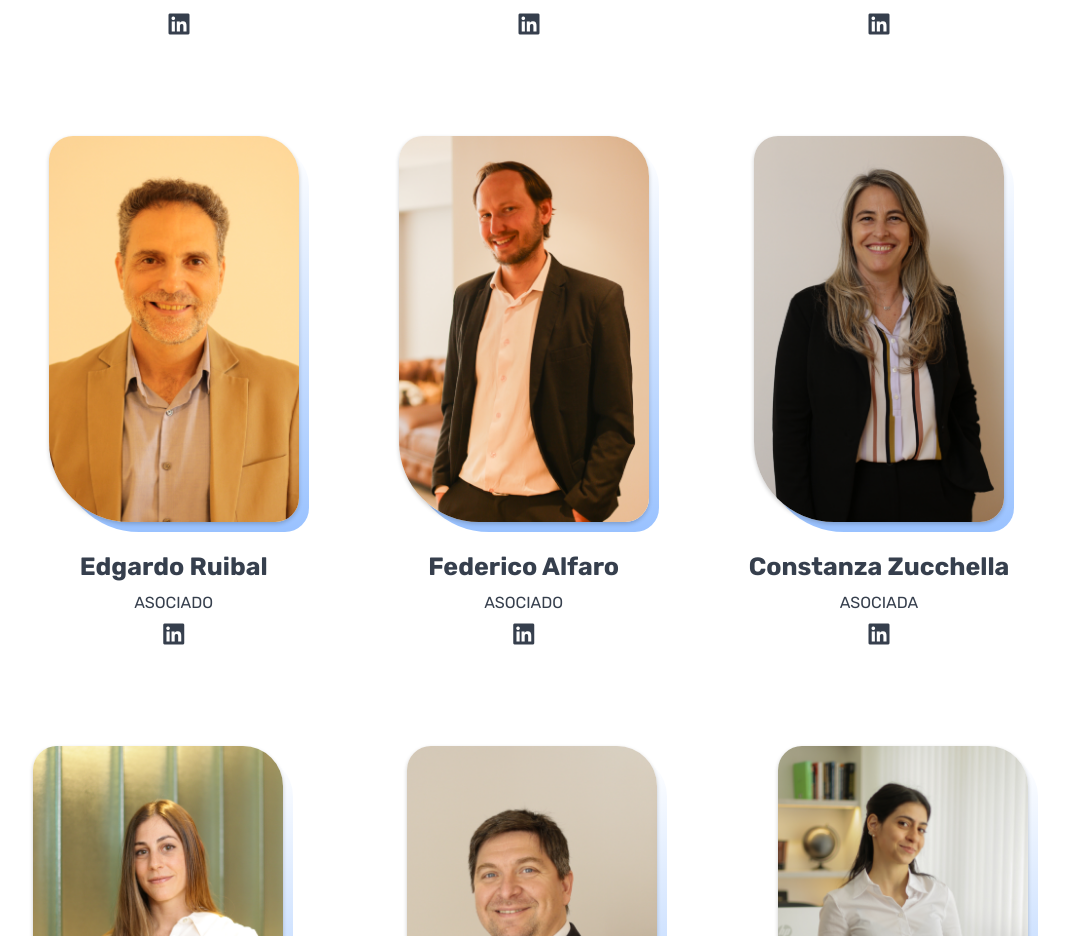
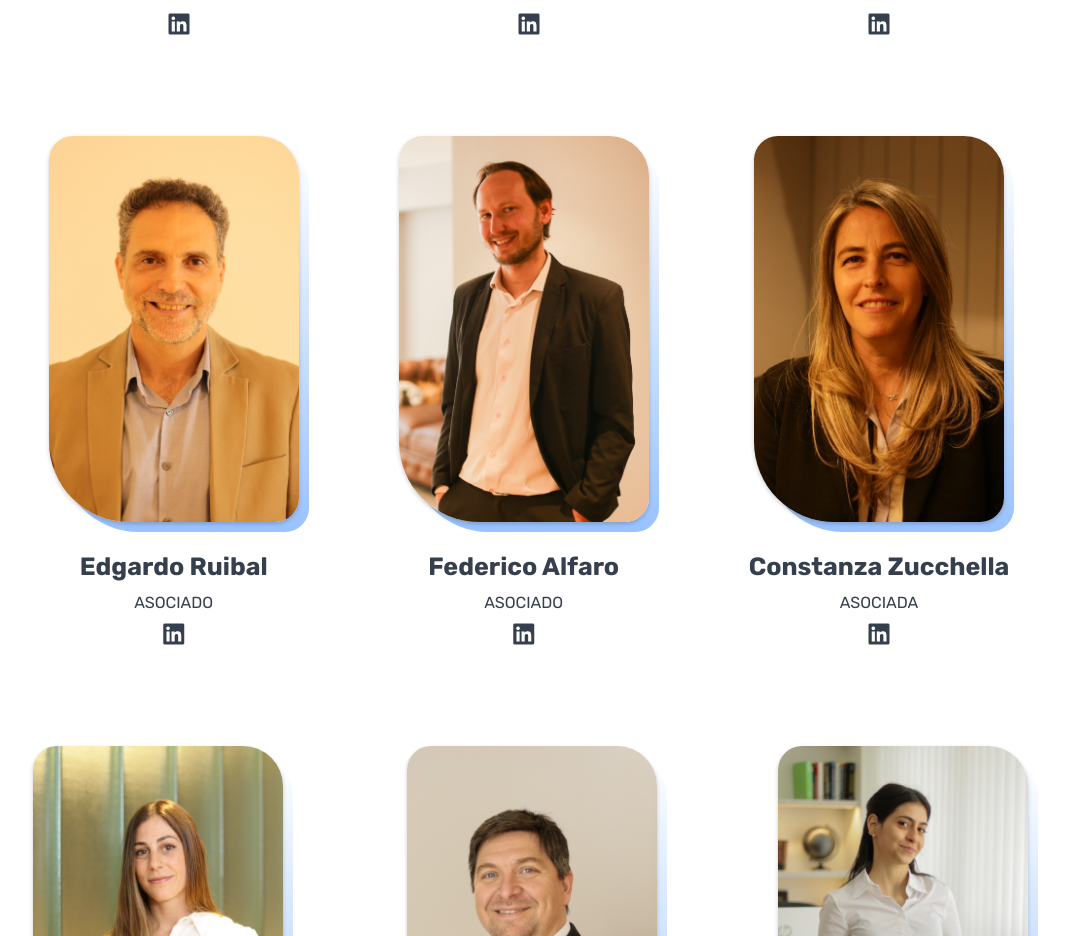
Before and after one commit to lalipognante/onestalanding-next, a Next.js app in the folder next-app/: page / in a window 1280 px wide. Shown: the part 4923-5859 px from the top of the page, without its empty margins (111-1180 px from the left). Built offline with nearby package versions, Linux system fonts and the light colour scheme.

Commit message:
Update globals.css

```diff
--- a/next-app/app/globals.css
+++ b/next-app/app/globals.css
@@ -1392,7 +1392,7 @@ section.areas-content {
 }
 
 .pro-pic.person6 {
-  background-image: url("../public/constanzaZucchella.jpg");
+  background-image: url("../public/constanzaZucchella2.jpeg");
 }
 
 .pro-pic.person7 {
```
